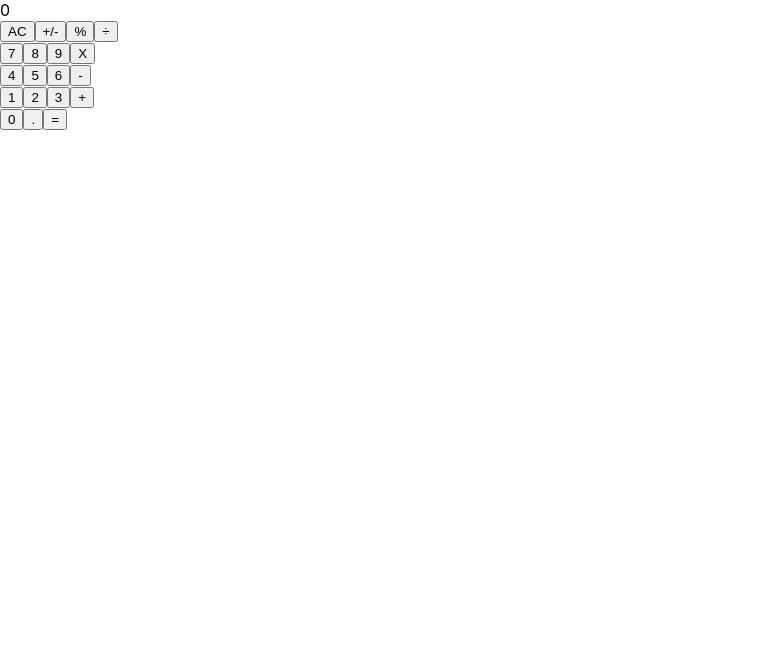
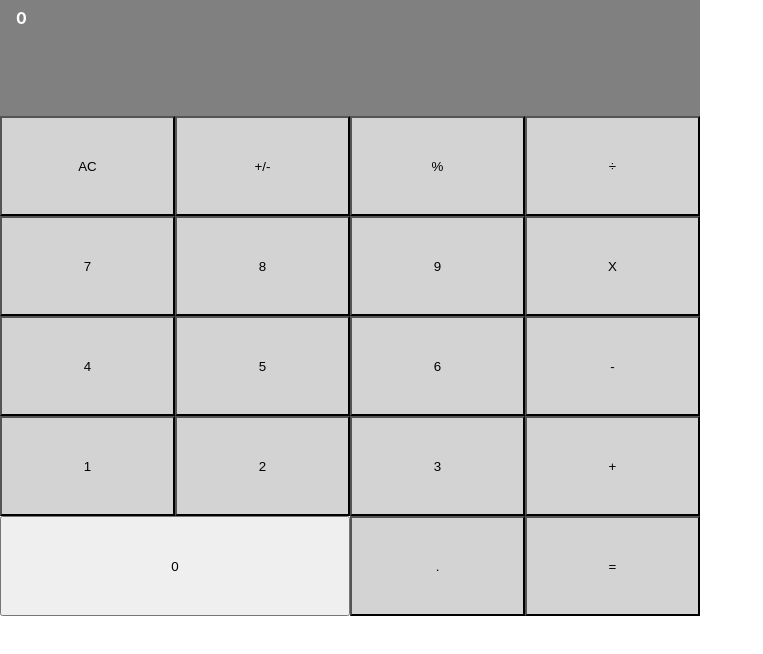
Before and after one commit to jurgen1c/react-jcg-calc, a React (Create React App) app: page / in a window 1280 px wide. Shown: the top 654 px of the page, without its empty margins (0-763 px from the left). Built offline with nearby package versions, Linux system fonts and the light colour scheme.

Commit message:
Add styles & classes

```diff
--- a/src/components/App.js
+++ b/src/components/App.js
@@ -5,10 +5,12 @@ import ButtonPanel from './ButtonPanel';
 
 function App() {
   return (
-    <React.Fragment className="App">
-      <Display />
-      <ButtonPanel />
-    </React.Fragment>
+    <>
+      <div className="app">
+        <Display />
+        <ButtonPanel />
+      </div>
+    </>
   );
 }
 
--- a/src/components/Button.js
+++ b/src/components/Button.js
@@ -1,9 +1,8 @@
-import React from 'react';
 import PropTypes from 'prop-types';
 
 export default function Button({ name, key }) {
   return (
-    <button type="button" name={name} key={key}>
+    <button type="button" name={name} key={key} className={(name === '0' ? 'o-btn' : 'btn')}>
       {name}
     </button>
   );
--- a/src/components/ButtonPanel.js
+++ b/src/components/ButtonPanel.js
@@ -6,7 +6,7 @@ export default function ButtonPanel({
   group1, group2, group3, group4, group5,
 }) {
   return (
-    <>
+    <div className="buttonPanel">
       <div>
         {group1.map(item => (
           <Button name={item} key={item} />
@@ -32,7 +32,7 @@ export default function ButtonPanel({
           <Button name={item} key={item} />
         ))}
       </div>
-    </>
+    </div>
   );
 }
 
--- a/src/components/Display.js
+++ b/src/components/Display.js
@@ -2,7 +2,7 @@ import PropTypes from 'prop-types';
 
 export default function Display({ result }) {
   return (
-    <div>
+    <div className="display">
       {result}
     </div>
   );
--- a/src/index.css
+++ b/src/index.css
@@ -25,3 +25,52 @@ code {
     'Courier New',
     monospace;
 }
+
+button {
+  width: 25%;
+  height: 100%;
+}
+
+.app {
+  display: flex;
+  flex-direction: column;
+  width: 700px;
+}
+
+.display {
+  display: flex;
+  height: 100px;
+  background: gray;
+  color: white;
+  font-weight: 700;
+  text-align: end;
+  padding: 0.5rem 1rem;
+}
+
+.buttonPanel {
+  display: flex;
+  flex-direction: column;
+}
+
+.buttonPanel div {
+  height: 100px;
+}
+
+.btn {
+  width: 25%;
+  height: 100%;
+  color: black;
+  text-align: center;
+  background: lightgray;
+}
+
+.c-btn {
+  background: orange;
+}
+
+.o-btn {
+  width: 50%;
+  height: 100%;
+  color: black;
+  text-align: center;
+}
```
